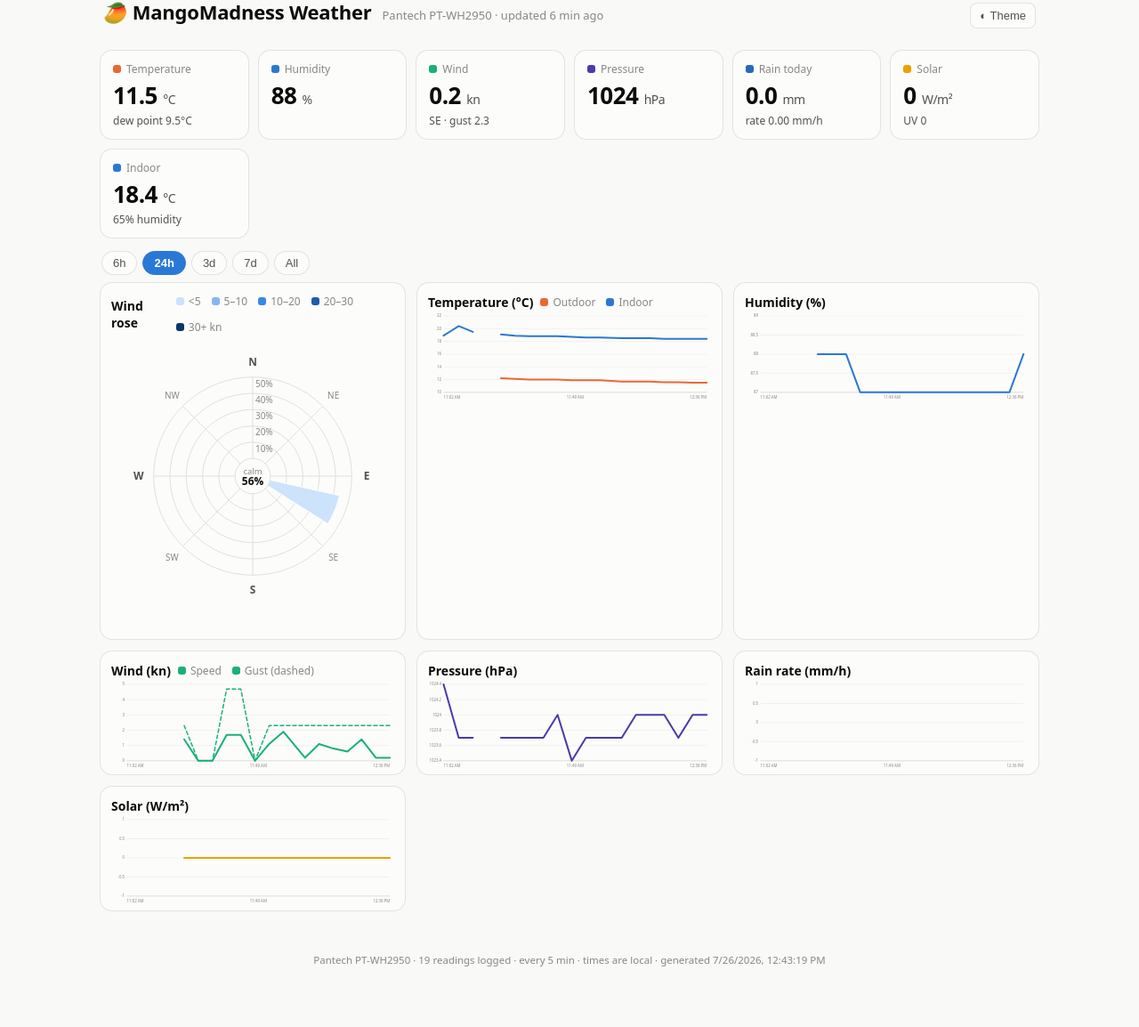
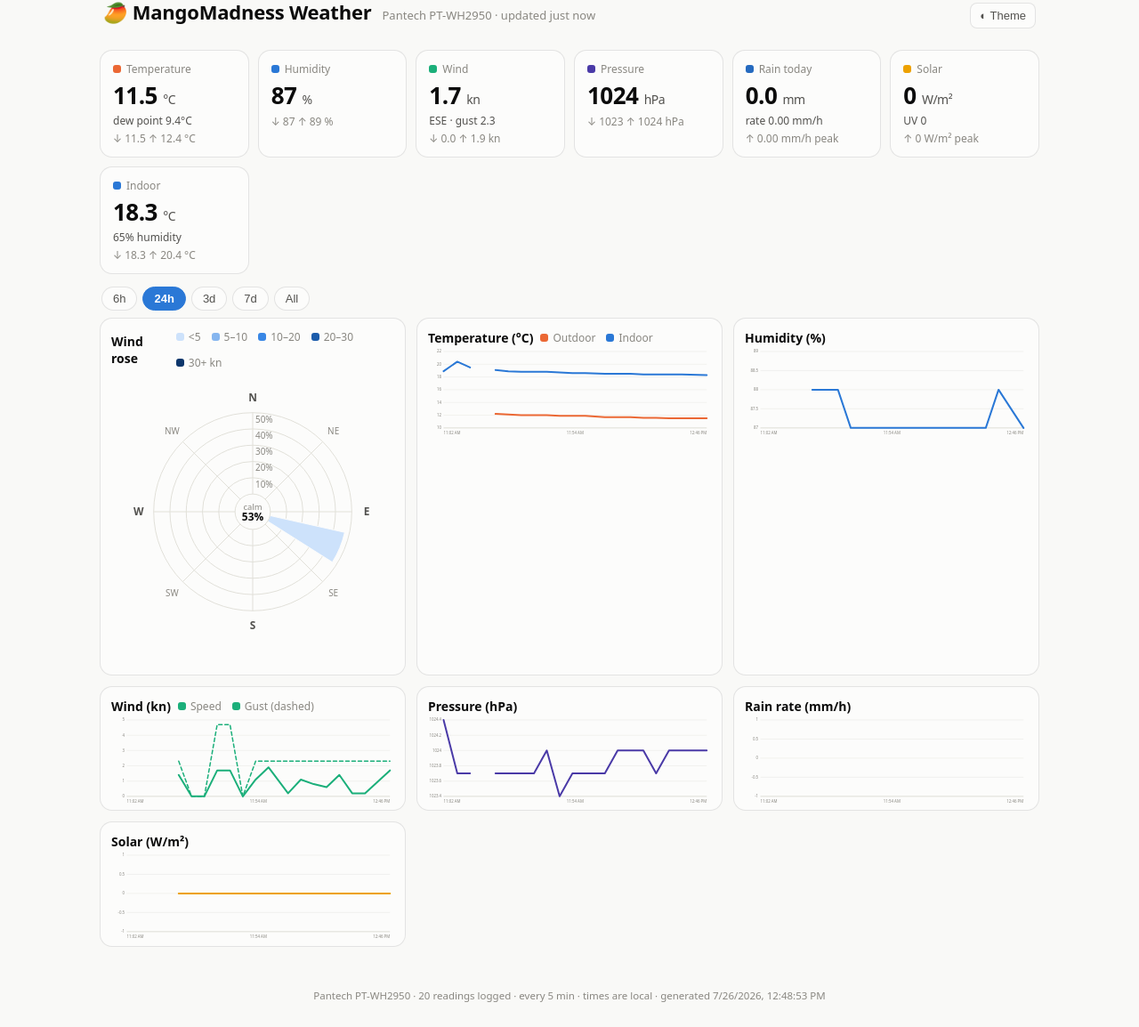
Before and after one commit to Sibot-droid/mangomadness-weather, a plain HTML site: page index.html in a window 1280 px wide. Shown: the part 20-1174 px from the top of the page at 89% size. Before the commit the page ends 1134 px from the top, so only its background shows below. Drawn offline with Linux system fonts and the light colour scheme.

Commit message:
data 2026-07-26 22:48

```diff
--- a/data.json
+++ b/data.json
@@ -1,7 +1,7 @@
 {
     "station":  "Pantech PT-WH2950",
     "location":  "Home weather station",
-    "generated":  "2026-07-26T22:43:19.4639334+10:00",
+    "generated":  "2026-07-26T22:48:53.9211550+10:00",
     "units":  {
                   "temp":  "C",
                   "wind":  "kn",
@@ -10,19 +10,19 @@
                   "solar":  "W/m2"
               },
     "current":  {
-                    "t":  "2026-07-26T22:36:59.8200852+10:00",
+                    "t":  "2026-07-26T22:46:51.8675264+10:00",
                     "tempC":  11.5,
-                    "dewC":  9.5,
-                    "hum":  88,
+                    "dewC":  9.4,
+                    "hum":  87,
                     "presHpa":  1024,
-                    "windKn":  0.2,
+                    "windKn":  1.7,
                     "gustKn":  2.3,
-                    "dir":  129,
+                    "dir":  105,
                     "rainMm":  0,
                     "rainRateMm":  0,
                     "solar":  0,
                     "uv":  0,
-                    "inTempC":  18.4,
+                    "inTempC":  18.3,
                     "inHum":  65
                 },
     "series":  [
@@ -329,6 +329,22 @@
                        "uv":  0,
                        "inTempC":  18.4,
                        "inHum":  65
+                   },
+                   {
+                       "t":  "2026-07-26T22:46:51.8675264+10:00",
+                       "tempC":  11.5,
+                       "dewC":  9.4,
+                       "hum":  87,
+                       "presHpa":  1024,
+                       "windKn":  1.7,
+                       "gustKn":  2.3,
+                       "dir":  105,
+                       "rainMm":  0,
+                       "rainRateMm":  0,
+                       "solar":  0,
+                       "uv":  0,
+                       "inTempC":  18.3,
+                       "inHum":  65
                    }
                ]
 }
--- a/index.html
+++ b/index.html
@@ -49,6 +49,7 @@ main{max-width:1080px;margin:0 auto;padding:6px 12px 40px}
 .tile .val{font-size:26px;font-weight:650;margin-top:3px;letter-spacing:-.02em}
 .tile .val small{font-size:14px;font-weight:500;color:var(--ink2)}
 .tile .note{font-size:12px;color:var(--ink2);margin-top:2px}
+.tile .mm{font-size:12px;color:var(--muted);margin-top:3px;font-variant-numeric:tabular-nums}
 .dot{width:9px;height:9px;border-radius:3px;display:inline-block}
 .ranges{display:flex;gap:6px;margin:14px 2px 4px;flex-wrap:wrap}
 .ranges button{background:var(--surface);border:1px solid var(--border);color:var(--ink2);border-radius:999px;padding:5px 12px;font-size:13px;cursor:pointer}
@@ -101,6 +102,14 @@ function timeAgo(iso){const s=(Date.now()-new Date(iso))/1000;if(s<90)return'jus
 function hhmm(iso){const d=new Date(iso);return d.toLocaleTimeString([],{hour:'2-digit',minute:'2-digit'});}
 function dayLbl(iso){const d=new Date(iso);return d.toLocaleDateString([],{weekday:'short',hour:'2-digit',minute:'2-digit'});}
 const compass=d=>{if(d===null)return'';const n=['N','NNE','NE','ENE','E','ESE','SE','SSE','S','SSW','SW','WSW','W','WNW','NW','NNW'];return n[Math.round(d/22.5)%16];};
+// min/max of a metric over today's (local calendar day) readings
+function todayStats(series,key){
+  const now=new Date(),y=now.getFullYear(),m=now.getMonth(),d=now.getDate();
+  let lo=Infinity,hi=-Infinity;
+  for(const p of series){const dt=new Date(p.t);if(dt.getFullYear()!==y||dt.getMonth()!==m||dt.getDate()!==d)continue;
+    const v=num(p[key]);if(v===null)continue;if(v<lo)lo=v;if(v>hi)hi=v;}
+  return isFinite(lo)?{lo,hi}:null;
+}
 
 function niceScale(min,max,ticks=4){
   if(min===max){min-=1;max+=1;}
@@ -226,10 +235,12 @@ function card(title, legend){
   $('#charts').appendChild(c);return c;
 }
 
-function tile(cap,val,unit,note,color){
+function tile(cap,val,unit,note,range,color){
   const d=document.createElement('div');d.className='tile';
   const dot=color?`<span class="dot" style="background:${color}"></span>`:'';
-  d.innerHTML=`<div class="cap">${dot}${esc(cap)}</div><div class="val">${val}${unit?` <small>${esc(unit)}</small>`:''}</div>${note?`<div class="note">${esc(note)}</div>`:''}`;
+  d.innerHTML=`<div class="cap">${dot}${esc(cap)}</div><div class="val">${val}${unit?` <small>${esc(unit)}</small>`:''}</div>`
+    +(note?`<div class="note">${esc(note)}</div>`:'')
+    +(range?`<div class="mm">${esc(range)}</div>`:'');
   $('#tiles').appendChild(d);
 }
 
@@ -247,13 +258,16 @@ function render(){
   // tiles
   const tl=$('#tiles');tl.innerHTML='';
   const f=(v,dp=1)=>v===null||v===undefined?'—':(+v).toFixed(dp);
-  tile('Temperature',f(cur.tempC),'°C',cur.dewC!=null?`dew point ${f(cur.dewC)}°C`:'',col('--temp'));
-  tile('Humidity',f(cur.hum,0),'%','',col('--hum'));
-  tile('Wind',f(cur.windKn),'kn',(cur.dir!=null?compass(cur.dir)+' · ':'')+(cur.gustKn!=null?`gust ${f(cur.gustKn)}`:''),col('--wind'));
-  tile('Pressure',f(cur.presHpa,0),'hPa','',col('--pres'));
-  tile('Rain today',f(cur.rainMm),'mm',cur.rainRateMm!=null?`rate ${f(cur.rainRateMm,2)} mm/h`:'',col('--rain'));
-  tile('Solar',f(cur.solar,0),'W/m²',cur.uv!=null?`UV ${f(cur.uv,0)}`:'',col('--solar'));
-  tile('Indoor',f(cur.inTempC),'°C',cur.inHum!=null?`${f(cur.inHum,0)}% humidity`:'',col('--tin'));
+  const S=k=>todayStats(d.series,k);
+  const rng=(k,dp,u)=>{const s=S(k);return s?`↓ ${s.lo.toFixed(dp)}   ↑ ${s.hi.toFixed(dp)}${u?' '+u:''}`:'';};
+  const pk=(k,dp,u)=>{const s=S(k);return s?`↑ ${s.hi.toFixed(dp)}${u?' '+u:''} peak`:'';};
+  tile('Temperature',f(cur.tempC),'°C',cur.dewC!=null?`dew point ${f(cur.dewC)}°C`:'',rng('tempC',1,'°C'),col('--temp'));
+  tile('Humidity',f(cur.hum,0),'%','',rng('hum',0,'%'),col('--hum'));
+  tile('Wind',f(cur.windKn),'kn',(cur.dir!=null?compass(cur.dir)+' · ':'')+(cur.gustKn!=null?`gust ${f(cur.gustKn)}`:''),rng('windKn',1,'kn'),col('--wind'));
+  tile('Pressure',f(cur.presHpa,0),'hPa','',rng('presHpa',0,'hPa'),col('--pres'));
+  tile('Rain today',f(cur.rainMm),'mm',cur.rainRateMm!=null?`rate ${f(cur.rainRateMm,2)} mm/h`:'',pk('rainRateMm',2,'mm/h'),col('--rain'));
+  tile('Solar',f(cur.solar,0),'W/m²',cur.uv!=null?`UV ${f(cur.uv,0)}`:'',pk('solar',0,'W/m²'),col('--solar'));
+  tile('Indoor',f(cur.inTempC),'°C',cur.inHum!=null?`${f(cur.inHum,0)}% humidity`:'',rng('inTempC',1,'°C'),col('--tin'));
 
   // charts
   $('#charts').innerHTML='';
```
